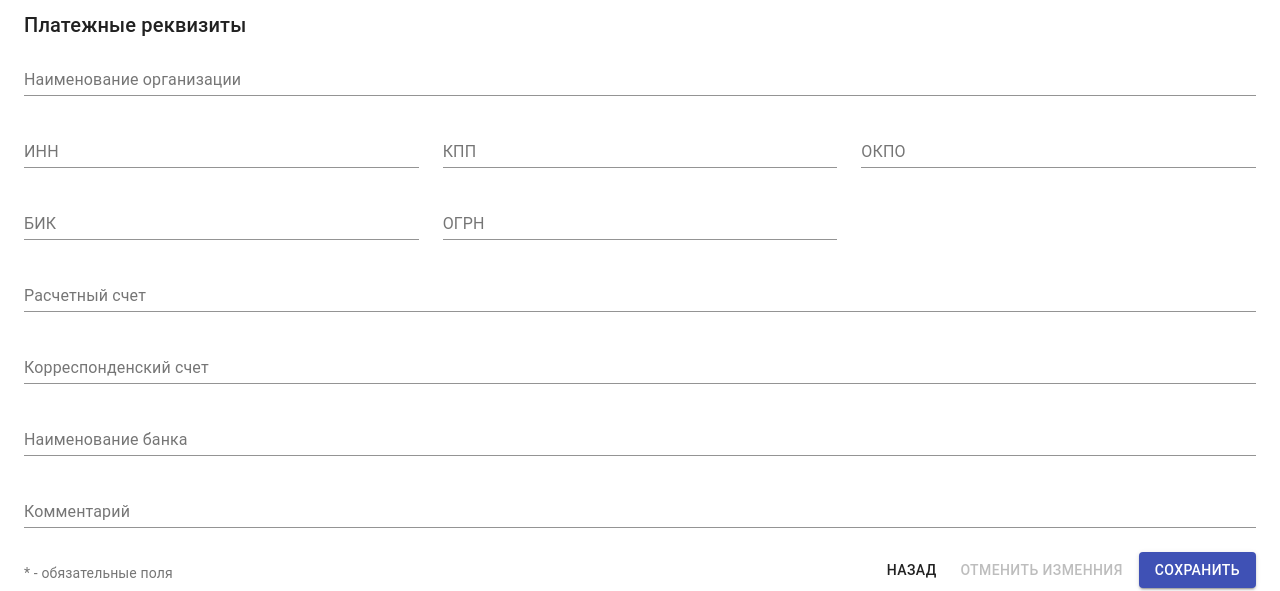
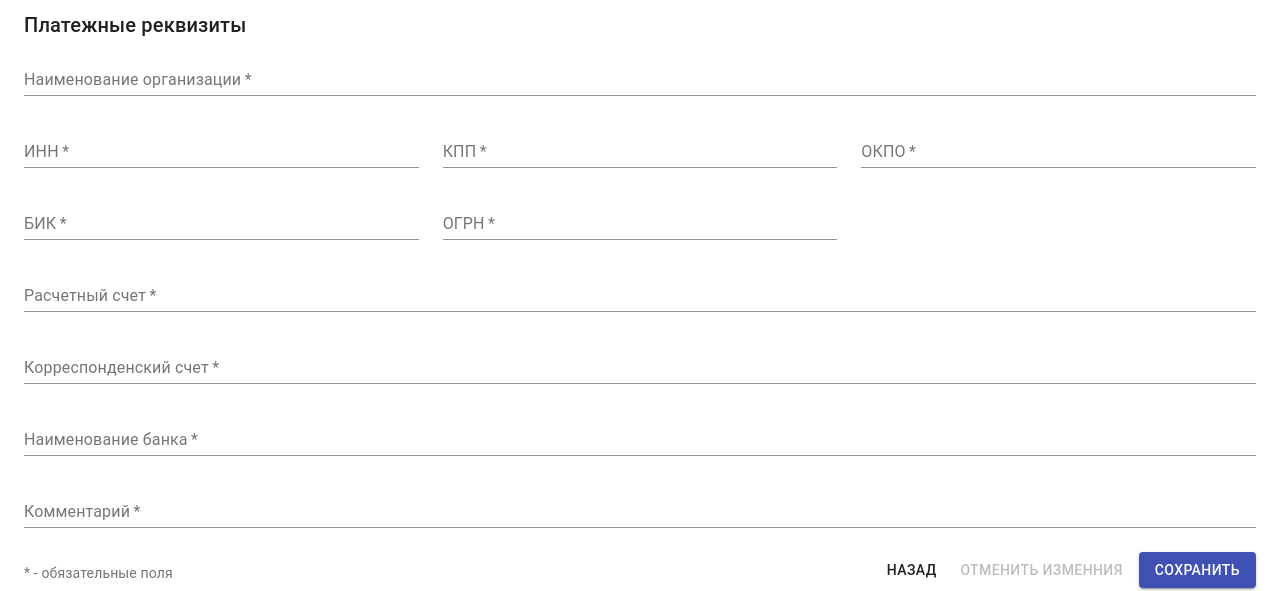
Before and after one commit to Vvtu/proto, a React (Create React App) app: page /customer-form/5 in a window 1280 px wide. Shown: the part 217-808 px from the top of the page. Built offline with nearby package versions, Linux system fonts and the light colour scheme; no server answers.

Commit message:
fix yup error message

```diff
--- a/src/customerForm/PaymentDetails.tsx
+++ b/src/customerForm/PaymentDetails.tsx
@@ -33,6 +33,7 @@ const initialPamentDetailes = {
 };
 
 const ОБЯЗАТЕЛЬНОЕ_ПОЛЕ = 'Обязательное поле';
+const ДОЛЖНО_БЫТЬ_ЧИСЛОМ = 'Должно быть числом';
 const ДОЛЖНО_БЫТЬ_ЦЕЛЫМ_ЧИСЛОМ = 'Должно быть целым числом';
 const ДОЛЖНО_БЫТЬ_ПОЛОЖИТЕЛЬНЫМ = 'Должно быть положительным';
 
@@ -40,13 +41,34 @@ export const pamentDetailesValidationSchema = Yup.object().shape({
     shortName: Yup.string().required(ОБЯЗАТЕЛЬНОЕ_ПОЛЕ),
     comment: Yup.string().required(ОБЯЗАТЕЛЬНОЕ_ПОЛЕ),
     bankName: Yup.string().required(ОБЯЗАТЕЛЬНОЕ_ПОЛЕ),
-    inn: Yup.number().integer(ДОЛЖНО_БЫТЬ_ЦЕЛЫМ_ЧИСЛОМ).positive(ДОЛЖНО_БЫТЬ_ПОЛОЖИТЕЛЬНЫМ),
-    kpp: Yup.number().integer(ДОЛЖНО_БЫТЬ_ЦЕЛЫМ_ЧИСЛОМ).positive(ДОЛЖНО_БЫТЬ_ПОЛОЖИТЕЛЬНЫМ),
-    ogrn: Yup.number().integer(ДОЛЖНО_БЫТЬ_ЦЕЛЫМ_ЧИСЛОМ).positive(ДОЛЖНО_БЫТЬ_ПОЛОЖИТЕЛЬНЫМ),
-    bik: Yup.number().integer(ДОЛЖНО_БЫТЬ_ЦЕЛЫМ_ЧИСЛОМ).positive(ДОЛЖНО_БЫТЬ_ПОЛОЖИТЕЛЬНЫМ),
-    account: Yup.number().integer(ДОЛЖНО_БЫТЬ_ЦЕЛЫМ_ЧИСЛОМ).positive(ДОЛЖНО_БЫТЬ_ПОЛОЖИТЕЛЬНЫМ),
-    correspAcc: Yup.number().integer(ДОЛЖНО_БЫТЬ_ЦЕЛЫМ_ЧИСЛОМ).positive(ДОЛЖНО_БЫТЬ_ПОЛОЖИТЕЛЬНЫМ),
-    okpo: Yup.number().integer(ДОЛЖНО_БЫТЬ_ЦЕЛЫМ_ЧИСЛОМ).positive(ДОЛЖНО_БЫТЬ_ПОЛОЖИТЕЛЬНЫМ),
+    inn: Yup.number()
+        .typeError(ДОЛЖНО_БЫТЬ_ЧИСЛОМ)
+        .integer(ДОЛЖНО_БЫТЬ_ЦЕЛЫМ_ЧИСЛОМ)
+        .positive(ДОЛЖНО_БЫТЬ_ПОЛОЖИТЕЛЬНЫМ),
+    kpp: Yup.number()
+        .typeError(ДОЛЖНО_БЫТЬ_ЧИСЛОМ)
+        .integer(ДОЛЖНО_БЫТЬ_ЦЕЛЫМ_ЧИСЛОМ)
+        .positive(ДОЛЖНО_БЫТЬ_ПОЛОЖИТЕЛЬНЫМ),
+    ogrn: Yup.number()
+        .typeError(ДОЛЖНО_БЫТЬ_ЧИСЛОМ)
+        .integer(ДОЛЖНО_БЫТЬ_ЦЕЛЫМ_ЧИСЛОМ)
+        .positive(ДОЛЖНО_БЫТЬ_ПОЛОЖИТЕЛЬНЫМ),
+    bik: Yup.number()
+        .typeError(ДОЛЖНО_БЫТЬ_ЧИСЛОМ)
+        .integer(ДОЛЖНО_БЫТЬ_ЦЕЛЫМ_ЧИСЛОМ)
+        .positive(ДОЛЖНО_БЫТЬ_ПОЛОЖИТЕЛЬНЫМ),
+    account: Yup.number()
+        .typeError(ДОЛЖНО_БЫТЬ_ЧИСЛОМ)
+        .integer(ДОЛЖНО_БЫТЬ_ЦЕЛЫМ_ЧИСЛОМ)
+        .positive(ДОЛЖНО_БЫТЬ_ПОЛОЖИТЕЛЬНЫМ),
+    correspAcc: Yup.number()
+        .typeError(ДОЛЖНО_БЫТЬ_ЧИСЛОМ)
+        .integer(ДОЛЖНО_БЫТЬ_ЦЕЛЫМ_ЧИСЛОМ)
+        .positive(ДОЛЖНО_БЫТЬ_ПОЛОЖИТЕЛЬНЫМ),
+    okpo: Yup.number()
+        .typeError(ДОЛЖНО_БЫТЬ_ЧИСЛОМ)
+        .integer(ДОЛЖНО_БЫТЬ_ЦЕЛЫМ_ЧИСЛОМ)
+        .positive(ДОЛЖНО_БЫТЬ_ПОЛОЖИТЕЛЬНЫМ),
 });
 
 type FormikInputType = {
@@ -68,6 +90,7 @@ const FormikInput = ({ formik, name, label }: { formik: any; name: string; label
     const value = formik.values[name];
     return (
         <TextField
+            required
             error={error}
             helperText={error}
             id={name}
```
